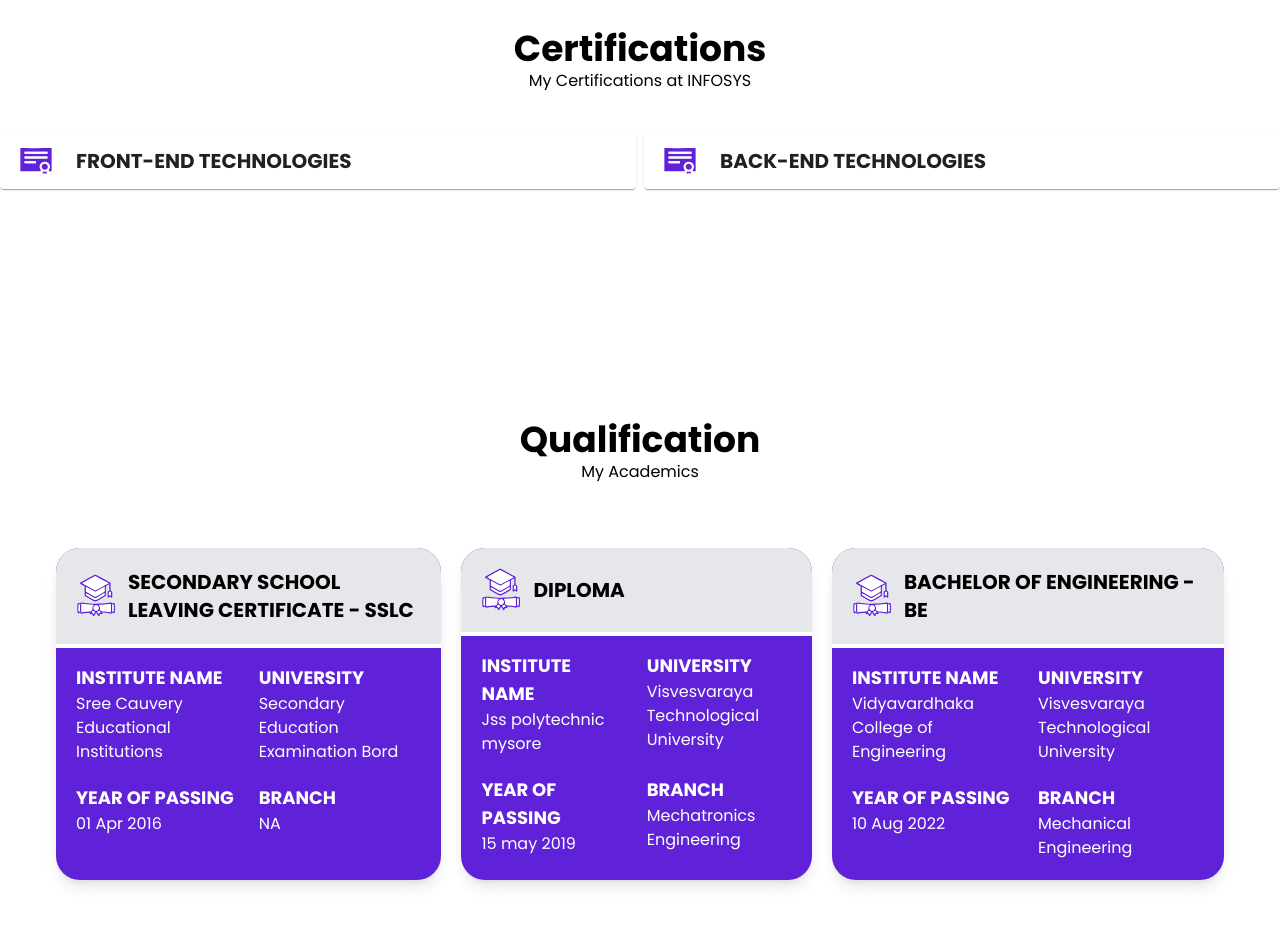
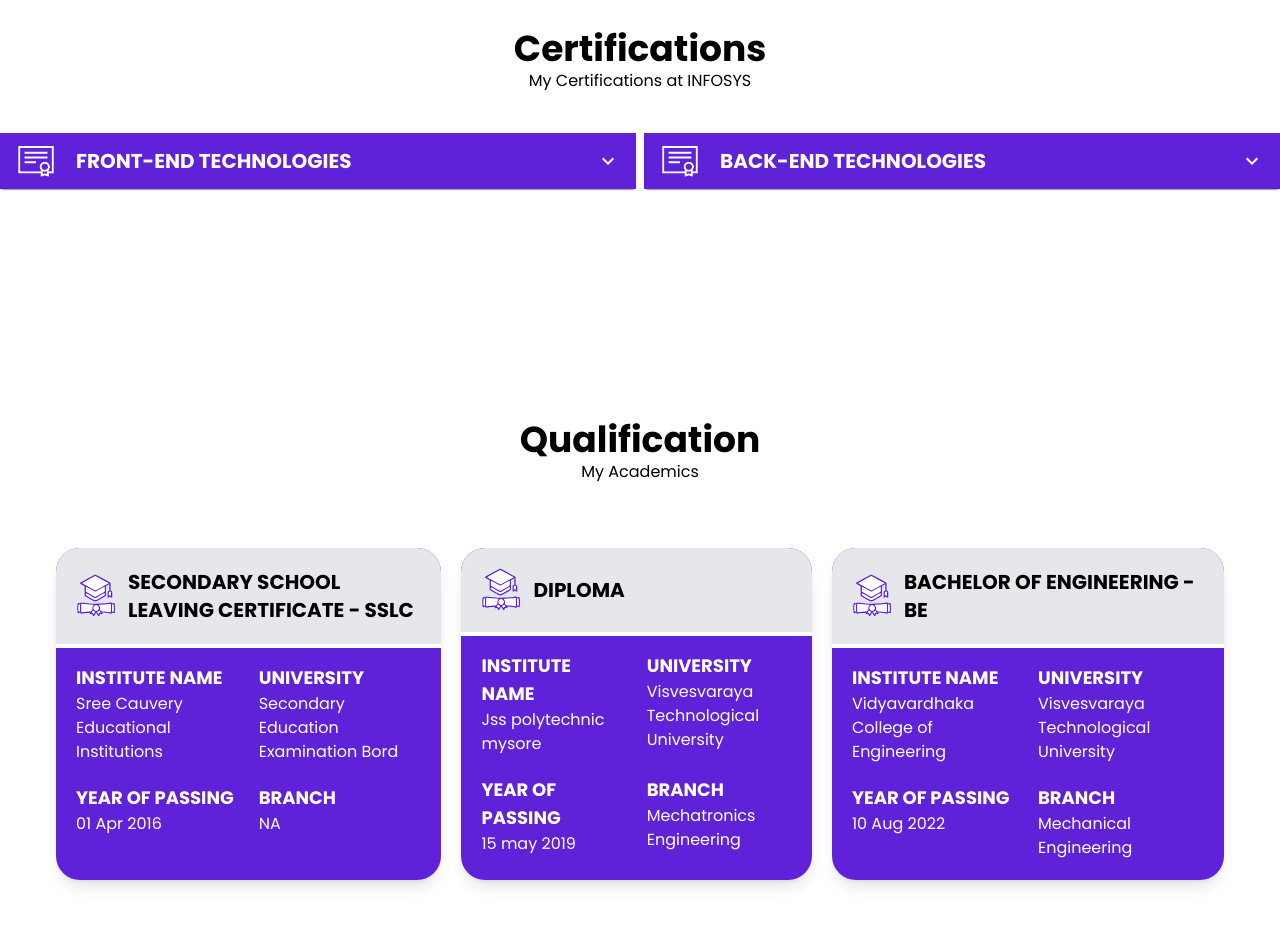
Before and after one commit to Bharathj-Github/Portfolio, a Next.js app: page / in a window 1280 px wide. Shown: the part 2060-2985 px from the top of the page. Built offline with nearby package versions, Linux system fonts and the light colour scheme.

Commit message:
small changes

```diff
--- a/app/layout.js
+++ b/app/layout.js
@@ -1,6 +1,5 @@
 import "./globals.css";
 import { Inter } from "next/font/google";
-
 const inter = Inter({ subsets: ["latin"] });
 
 export const metadata = {
@@ -8,19 +7,23 @@ export const metadata = {
   description: "My Portfolio",
 };
 
+
 export default function RootLayout({ children }) {
   return (
+
     <html lang="en">
+      <head>
       <meta
         name="viewport"
         content="width=device-width, initial-scale=1.0, maximum-scale=1.0, user-scalable=0"
-      ></meta>
+        ></meta>
       <link rel="preconnect" href="https://fonts.googleapis.com" />
       <link rel="preconnect" href="https://fonts.gstatic.com" crossorigin />
       <link
         href="https://fonts.googleapis.com/css2?family=Poppins:wght@100;200;300;400;500;600;700;800;900&display=swap"
         rel="stylesheet"
-      />
+        />
+      </head>
       <body className={inter.className}>{children}</body>
     </html>
   );
--- a/app/page.js
+++ b/app/page.js
@@ -8,13 +8,22 @@ import Skills from '../components/Skills';
 import Qualification from '../components/Qualification';
 import Portfolio from '../components/Portfolio';
 import Contact from "../components/Contact";
+import { createTheme, ThemeProvider } from "@mui/material/styles";
 
 export default function Home() {
   const [nightMode, setNightMode] = useState(false);
   const nightHandler = (data) => {
     setNightMode(data);
   };
+
+  const theme = createTheme({
+    typography: {
+      fontFamily: ["Poppins"].join(","),
+    },
+  });
+
   return (
+    <ThemeProvider theme={theme}>
     <div
       className={`scroll-smooth overflow-x-hidden${
         nightMode ? "bg-purple-heart  text-white" : "bg-white"
@@ -37,5 +46,6 @@ export default function Home() {
       {/* Contact */}
       <Contact nightMode={nightMode}/>
     </div>
+    </ThemeProvider>
   );
 }
--- a/components/Nav/Nav_Mob/index.js
+++ b/components/Nav/Nav_Mob/index.js
@@ -1,6 +1,7 @@
 import React from 'react'
 import Drawer from "../../Drawer";
 import NightMode_Btn from "../../NightMode_Btn"
+
 
 export default function index({nightHandler,nightMode}) {
   return (
--- a/components/Skills/Accordion_Certification/Back-End/index.js
+++ b/components/Skills/Accordion_Certification/Back-End/index.js
@@ -12,10 +12,10 @@ export default function index({nightMode}) {
     <div>
       <Accordion>
         <AccordionSummary
-          expandIcon={<ExpandMoreIcon className='text-white'/>}
+          expandIcon={<ExpandMoreIcon sx={{color:'white'}}/>}
           aria-controls="panel3a-content"
           id="panel3a-header"
-          className={`${nightMode ? 'bg-primary' : 'bg-primary'} text-white font-bold max-sm:text-sm`}
+          sx={{background:"#5f22d9",color:'white',fontWeight:'bold'}}
         >
           <div className='flex items-center gap-5 text-xl max-sm:gap-3 max-sm:text-sm'><Image src={certification} alt='certification' width={60} className='w-10'/>BACK-END TECHNOLOGIES</div>
         </AccordionSummary>
--- a/components/Skills/Accordion_Certification/Front-End/index.js
+++ b/components/Skills/Accordion_Certification/Front-End/index.js
@@ -12,10 +12,10 @@ export default function BasicAccordion({nightMode}) {
     <div className=''>
       <Accordion>
         <AccordionSummary
-          expandIcon={<ExpandMoreIcon className='text-white'/>}
+          expandIcon={<ExpandMoreIcon sx={{color:'white'}}/>}
           aria-controls="panel2a-content"
           id="panel2a-header"
-          className={`${nightMode ? 'bg-primary' : 'bg-primary'} text-white font-bold max-sm:text-sm `}
+          sx={{background:"#5f22d9",color:'white',fontWeight:'bold'}}
         >
           <div className='flex items-center gap-5 text-xl max-sm:gap-3 max-sm:text-sm'><Image src={certification} alt='certification' width={60} className='w-10'/>FRONT-END TECHNOLOGIES</div>
         </AccordionSummary>
```
Also changed, not shown: components/Drawer/index.js (+2 -2 lines).
